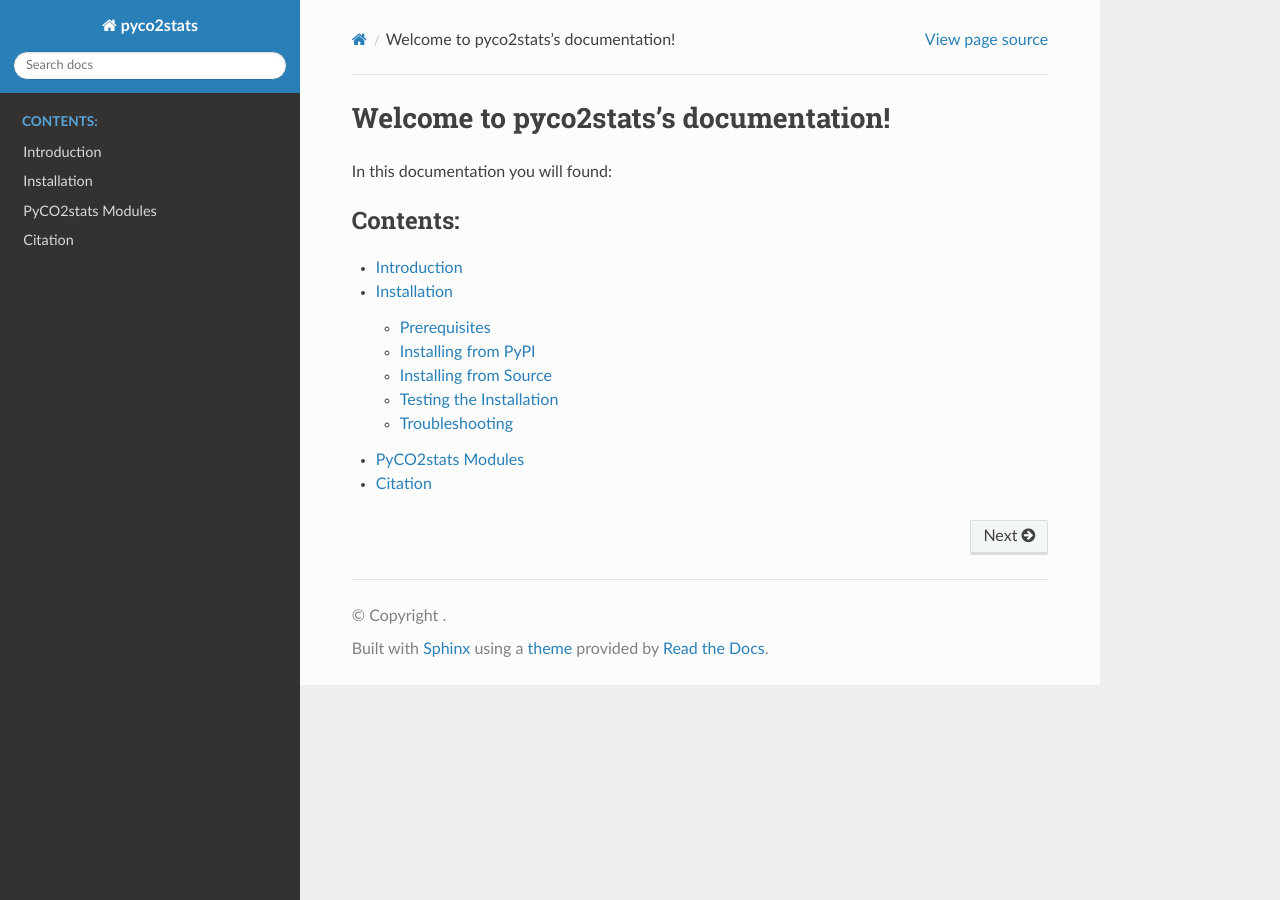
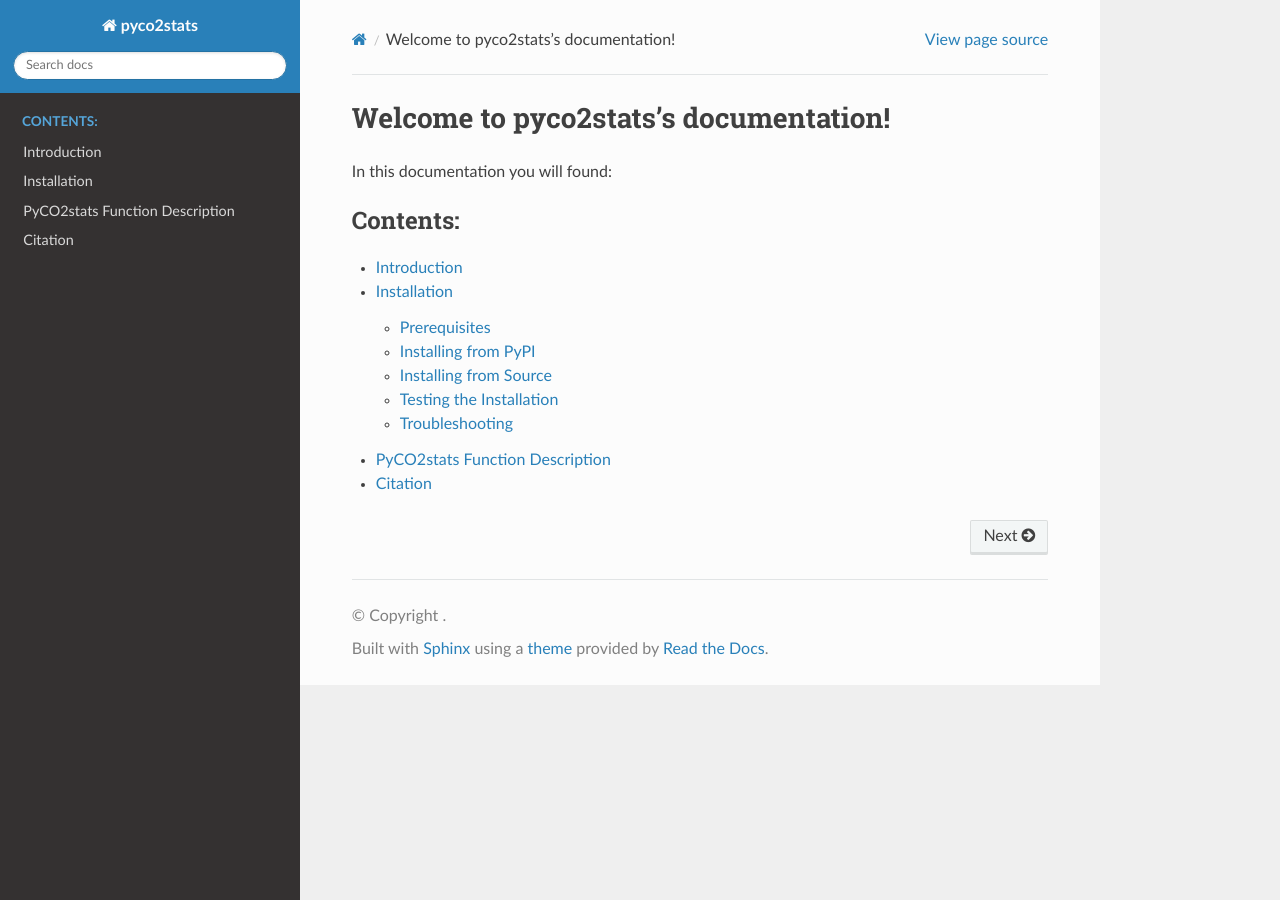
Before and after one commit to AIVolcanoLab/pyco2stats, a Sphinx documentation site: the page built from docs/index.rst, in a window 1280 px wide. Built offline with Sphinx 7.4.7 and the Read the Docs theme 3.1.0, drawn with Linux system fonts in a browser that asks for light colours; pages that are not in the unit, such as notebooks, are missing from menus.

Commit message:
Update modules.rst

```diff
--- a/docs/modules.rst
+++ b/docs/modules.rst
@@ -1,7 +1,7 @@
-PyCO2stats Modules
-========================
+PyCO2stats Function Description
+===============================
 
-This section documents the public API. Classes and functions are grouped by module.
+This section documents all the functions of PyCO2stats, grouped by module.
 
 .. rubric:: Modules
 
```
